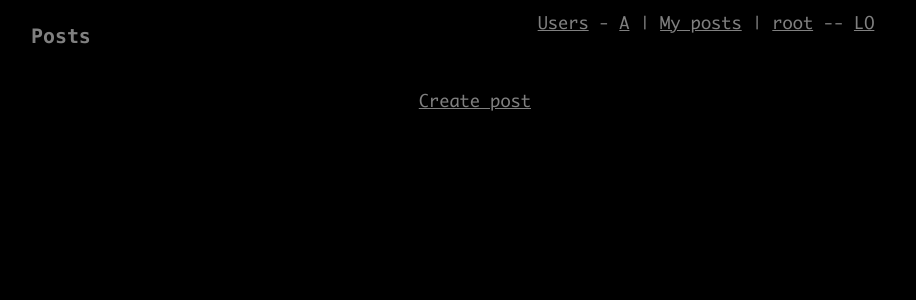
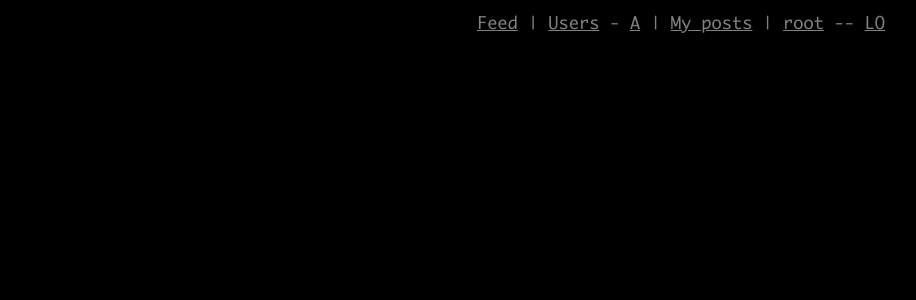
Before and after one commit to StandB/ssm, a Flask app: page /feed in a window 1280 px wide. Shown: the top 300 px of the page, without its empty margins (359-1275 px from the left). Run offline with Flask 2, Linux system fonts and the light colour scheme; a user stored in the database is signed in; data comes from the database, SQL or seed files in the repository; data that the repository does not hold is empty.

Commit message:
avi upload & feed in nav & cleanup

```diff
--- a/app.py
+++ b/app.py
@@ -43,7 +43,7 @@ class User(db.Model):
     avatar = db.Column(db.String(100), nullable=False)
     description = db.Column(db.String(300), nullable=False)
     follows = db.relationship('User', secondary=follows, primaryjoin=id==follows.c.user_id,secondaryjoin=id==follows.c.follows_id)
-    posts = db.relationship('Post', backref='user', lazy='dynamic')
+    posts = db.relationship('Post', back_populates="user", lazy='dynamic')
 
     def __init__(self, username, password, avatar):
         self.username = username
@@ -78,6 +78,7 @@ class Post(db.Model):
     title = db.Column(db.String(50), nullable=False)
     content = db.Column(db.String(500), nullable=False)
     datetime = db.Column(db.DateTime, nullable=False)
+    user = db.relationship("User", back_populates="posts")
 
     def __init__(self, title, content):
         self.title = title
@@ -88,10 +89,11 @@ class Post(db.Model):
     def serialize(self):
         """ convert the object to JSON """
         return {'id': self.id, 'user_id': self.user_id,
-                'title': self.title, 'content': self.content, 'datetime': self.datetime}
+                'title': self.title, 'content': self.content,
+                'datetime': self.datetime, 'user': self.user}
 
 
-@app.route('/api/users', methods=['POST'])
+@app.route('/api/user', methods=['POST'])
 @login_required
 def add_user():
     """ add a user """
@@ -113,7 +115,7 @@ def add_user():
 
 
 # native forms doesn't support PUT so used different endpoint :/
-@app.route('/api/users/update', methods=['POST'])
+@app.route('/api/user/update', methods=['POST'])
 @login_required
 def update_user():
     """ update a user """
@@ -132,8 +134,8 @@ def update_user():
     user.description = description
 
     # update avatar of user
-    f = request.files.get('file')
-    if f is not None:
+    f = request.files.get('file', None)
+    if f:
         user.avatar = uuid.uuid4().hex + ".jpg"
         f.save(os.path.join(app.config['UPLOAD_FOLDER'], user.avatar))
 
@@ -152,7 +154,7 @@ def update_user():
 
 
 @login_required
-@app.route('/api/posts', methods=['POST'])
+@app.route('/api/post', methods=['POST'])
 def create_post():
     """ create post """
     title = request.form.get('title')
@@ -222,20 +224,20 @@ def get_users():
 @login_required
 def get_own_posts():
     posts = [x.serialize for x in Post.query.filter_by(user_id=g.user.id).all()]
-    return render_template('posts.html', posts=posts)
+    return render_template('posts.html', posts=posts, create_post=True)
 
 @app.route('/feed', methods=['GET'])
 @login_required
 def get_feed():
     following = list(map(lambda x: x.id, g.user.follows))
-    posts = Post.query.filter(Post.user_id.in_(following)).order_by(db.desc(Post.datetime))
-    return render_template('posts.html', posts=posts)
+    posts = Post.query.filter(Post.user_id.in_(following)).order_by(db.desc(Post.datetime)).all()
+    return render_template('posts.html', posts=posts, create_post=False)
 
 @app.route('/post/<id>', methods=['GET'])
 @login_required
 def get_post(id):
-    post = Post.query.filter_by(id=id).first()
-    return render_template('post.html', post=post)
+    post = [Post.query.filter_by(id=id).first()]
+    return render_template('posts.html', posts=post)
 
 
 @app.route('/createpost', methods=['GET'])
@@ -244,7 +246,7 @@ def create_post_page():
     return render_template('createpost.html')
 
 
-@app.route('/users/<id>', methods=['GET'])
+@app.route('/user/<id>', methods=['GET'])
 @login_required
 def get_profile(id):
     user = User.query.filter_by(id=id).first()
@@ -258,7 +260,7 @@ def get_profile(id):
         abort(404)
     return render_template('profile.html', user=user.serialize, post=post, following=following)
 
-@app.route('/users/<id>', methods=['POST'])
+@app.route('/user/<id>', methods=['POST'])
 @login_required
 def follow_user(id):
     user = User.query.filter_by(id=id).first()
--- a/static/css/style.css
+++ b/static/css/style.css
@@ -26,7 +26,7 @@ nav {
   right: 15px;
   position: fixed;
   text-align: center;
-  width: 400px;
+  width: 450px;
   float: right;
 }
 
@@ -84,7 +84,7 @@ nav a {
 #posts {
   width: 500px;
   margin: 0 auto;
-  margin-top: 25px;
+  margin-top: 75px;
 }
 
 .post {
--- a/templates/adduser.html
+++ b/templates/adduser.html
@@ -2,7 +2,7 @@
 {% block body %}
   <div id="post_content">
     <p> Add a user </p>
-    <form id="newpost" method="POST" action="/api/users" enctype="multipart/form-data">
+    <form id="newpost" method="POST" action="/api/user" enctype="multipart/form-data">
       <input type="text" name="username" size="40" placeholder="Title">
       <input type="password" name="password" size="40" placeholder="Password">
       <input type="file" name="file">
--- a/templates/createpost.html
+++ b/templates/createpost.html
@@ -2,7 +2,7 @@
 {% block body %}
   <div id="post_content">
     <p> Create a post!? </p>
-    <form id="newpost" method="POST" action="/api/posts">
+    <form id="newpost" method="POST" action="/api/post">
       <input type="text" name="title" size="40" placeholder="Title">
       <textarea name="content" size="300" placeholder="Content"></textarea>
       <input type="Submit" name="submit" value="Create!">
--- a/templates/editprofile.html
+++ b/templates/editprofile.html
@@ -4,7 +4,7 @@
     <div id="avatar">
       <img id="avatarimg" src="http://localhost:5000/uploads/{{ g.user.avatar }}">
     </div>
-      <form method="POST" action="/api/users/update" enctype="multipart/form-data" id="editform">
+      <form method="POST" action="/api/user/update" enctype="multipart/form-data" id="editform">
         <input type="hidden" name="id" value="{{g.user.id}}">
         <input type="file" name="file" style="margin-left: 70px;"><br>
         <label for="username" style="margin-top: 25px;">Username:</label>
--- a/templates/layout.html
+++ b/templates/layout.html
@@ -8,9 +8,10 @@
   </head>
   <body>
     <nav>
+      <a href="/feed">Feed</a> |
       <a href="/users">Users</a> - <a href="/adduser">A</a> |
       <a href="/posts">My posts</a> |
-      <a href="/users/{{g.user.id}}">{{g.user.username}}</a> --
+      <a href="/user/{{g.user.id}}">{{g.user.username}}</a> --
       <a href="/logout">LO</a>
     </nav>
     {% block body %} {% endblock %}
--- a/templates/posts.html
+++ b/templates/posts.html
@@ -1,14 +1,18 @@
 {% extends "layout.html" %}
 {% block body %}
   <div id="posts">
-    <h3>Posts</h3>
+    {% if posts|length > 1 %}
+      <h3>Posts</h3>
+      <hr>
+    {% endif %}
     {% for post in posts %}
-    <hr>
     <div class="post">
-      <p><b>{{ post.title }}</b></p>
+      <p><b><a href="/user/{{post.user_id}}">{{ post.user.username }}</a></b> : {{ post.title }} </p>
       <p>{{ post.content }}</p>
     </div>
     {% endfor %}
-    <a href="/createpost" style="float: right; margin-top: 25px;">Create post</a>
+    {% if create_post %}
+      <a href="/createpost" style="float: right; margin-top: 25px;">Create post</a>
+    {% endif %}
   </div>
 {% endblock %}
--- a/templates/profile.html
+++ b/templates/profile.html
@@ -27,7 +27,7 @@
     {% if post != None %}
     <h3 style="margin-top: 30px;">Most recent post:</h3>
     <div class="post">
-      <p><b><a href="/post/{{post.id}}">{{ post.title }}</a> -- {{ post.date }}</b></p>
+      <p><b><a href="/post/{{post.id}}">{{ post.title }}</a> -- {{ post.datetime.strftime('%Y-%m-%d %HH:%MM') }}</b></p>
     </div>
     {% endif %}
   </div>
--- a/templates/users.html
+++ b/templates/users.html
@@ -3,7 +3,7 @@
   <div id="users">
     {% for user in users %}
     <div class="user">
-      <p><a href="/users/{{user.id}}">{{ user.id }} - {{ user.username }}</a></p>
+      <p><a href="/user/{{user.id}}">{{ user.id }} - {{ user.username }}</a></p>
     </div>
     {% endfor %}
   </div>
```
Also changed, not shown: templates/post.html (deleted, +0 -10 lines).
